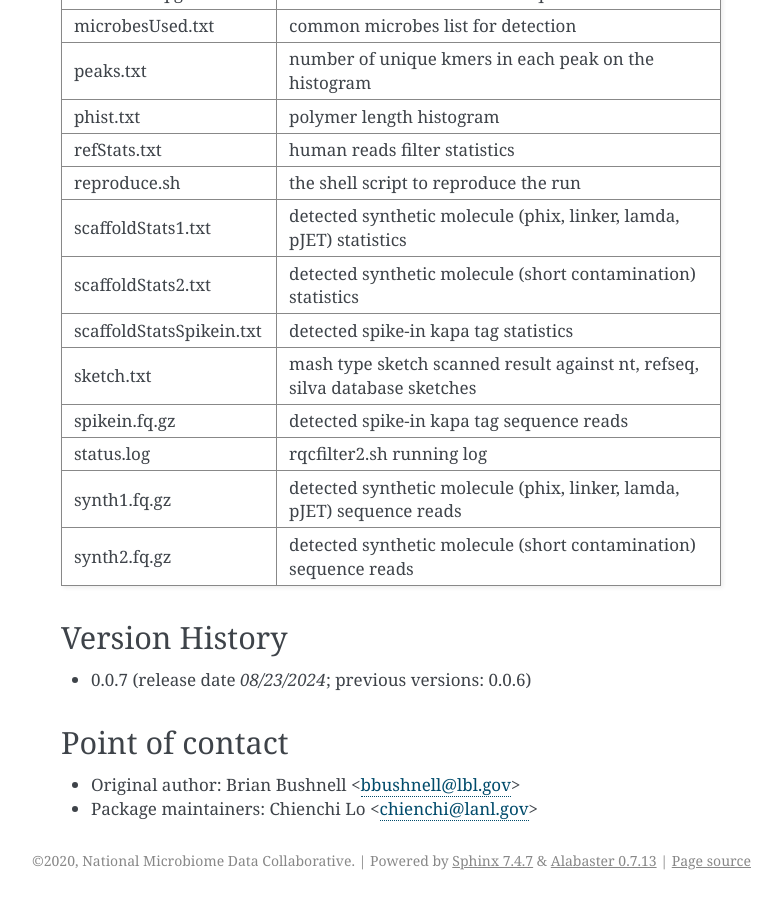
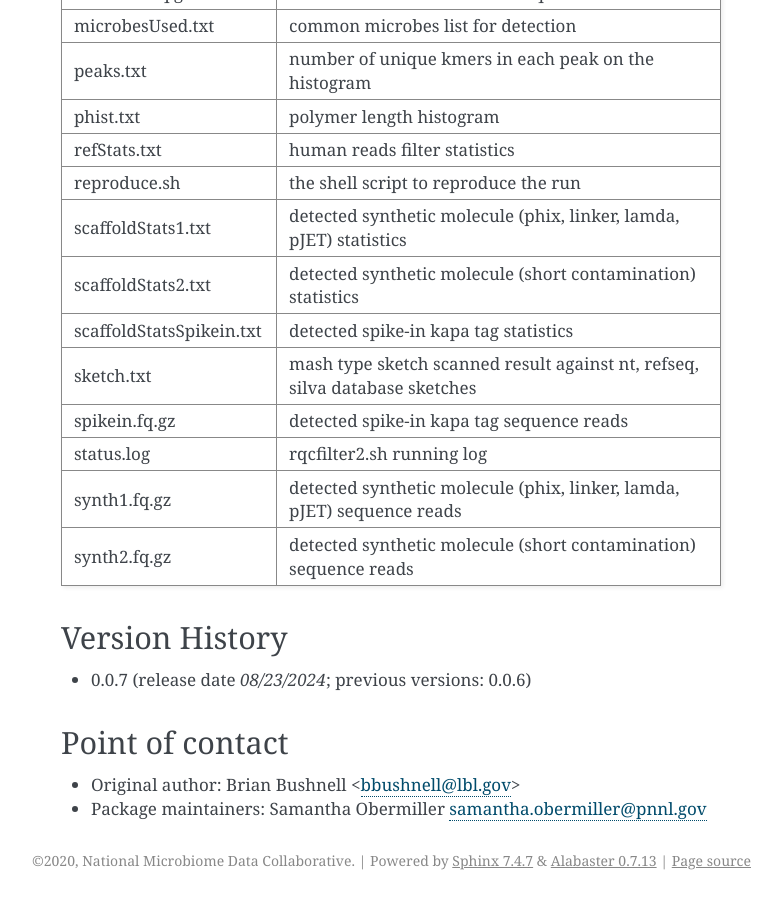
Before and after one commit to microbiomedata/metaT_ReadsQC, a Sphinx documentation site: the page built from docs/index.rst, in a window 1280 px wide and 900 px high, scrolled down 5237 px. Shown: the whole window, without its empty margins (359-1141 px from the left). Built offline with Sphinx 7.4.7, drawn with Linux system fonts in a browser that asks for light colours.

Commit message:
Update package maintainer information in index.rst

```diff
--- a/docs/index.rst
+++ b/docs/index.rst
@@ -271,4 +271,4 @@ Point of contact
 
 - Original author: Brian Bushnell <bbushnell@lbl.gov>
 
-- Package maintainers: Chienchi Lo <chienchi@lanl.gov>
+- Package maintainers: Samantha Obermiller samantha.obermiller@pnnl.gov
```
